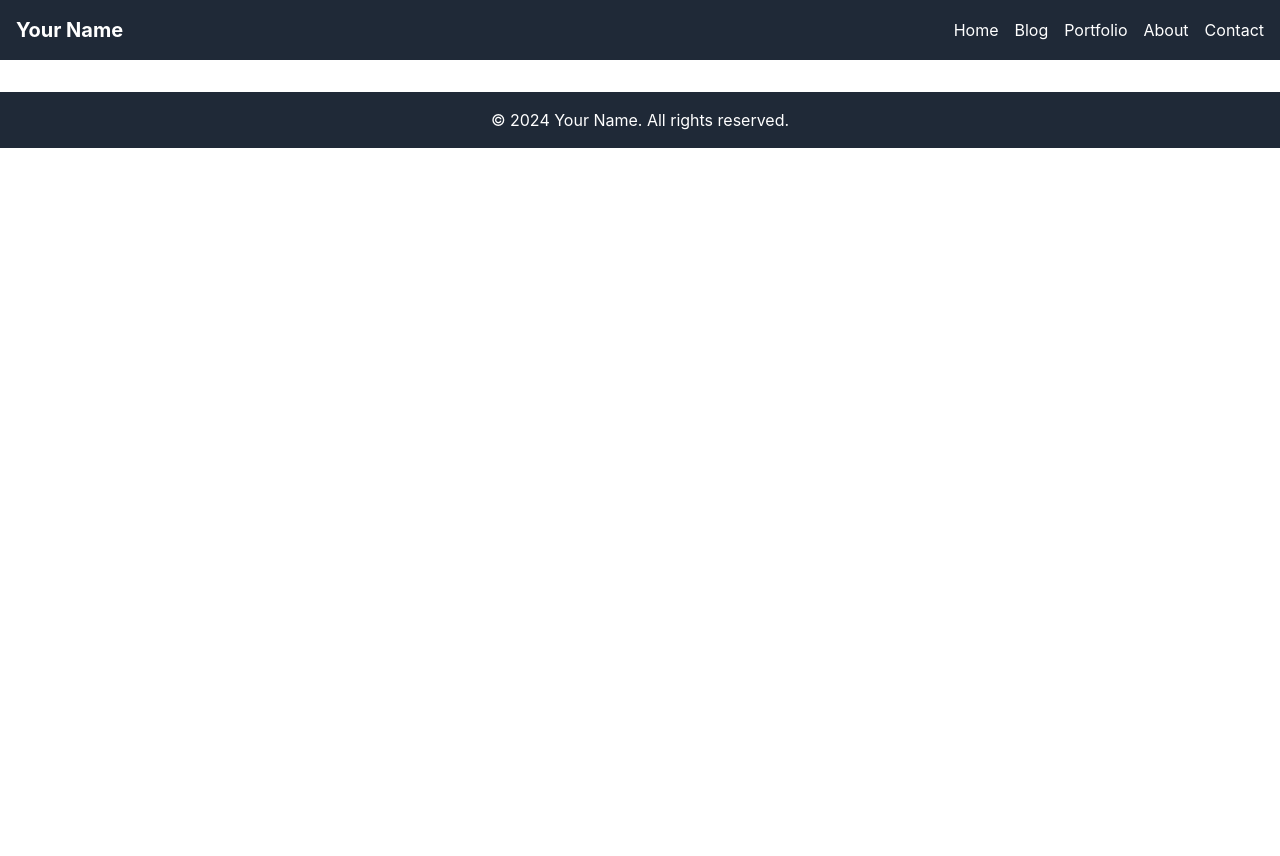
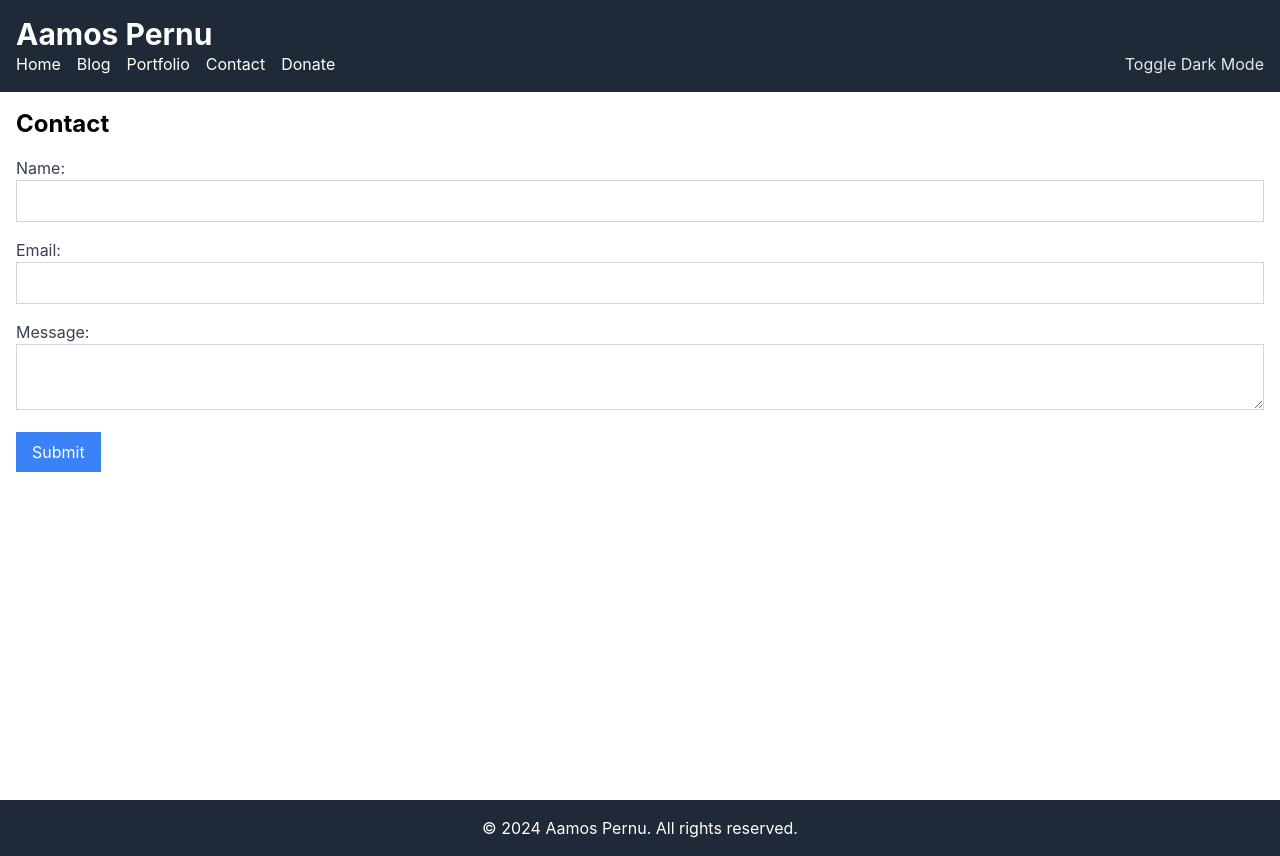
Before and after one commit to aamosljp/aamosljp.github.io, a React (Create React App) app: page /contact in a window 1280 px wide. Before the commit the page ends 800 px from the top, so only its background shows below. Built offline with nearby package versions, Linux system fonts and the light colour scheme.

Commit message:
Restructured and made the blog actually work

```diff
--- a/package.json
+++ b/package.json
@@ -10,8 +10,10 @@
     "axios": "^1.6.8",
     "react": "^18.3.1",
     "react-dom": "^18.3.1",
+    "react-kofi-button": "^0.7.1",
     "react-router-dom": "^6.23.1",
     "react-scripts": "5.0.1",
+    "sass": "^1.77.2",
     "web-vitals": "^2.1.4"
   },
   "scripts": {
--- a/src/App.js
+++ b/src/App.js
@@ -5,20 +5,39 @@ import Footer from './components/Footer';
 import BlogList from './components/BlogList';
 import BlogPost from './components/BlogPost';
 import Portfolio from './components/Portfolio';
-import About from './components/About';
 import Contact from './components/Contact';
+import Donate from './components/Donate';
+import Home from './components/Home';
 
 function App() {
+    if (localStorage.theme === 'dark' || (!('theme' in localStorage) && window.matchMedia('(prefers-color-scheme: dark)').matches)) {
+        document.documentElement.classList.add('dark')
+    } else {
+        document.documentElement.classList.remove('dark')
+    }
+    const toggleDarkMode = () => {
+        if (localStorage.theme === 'dark') localStorage.theme = 'light';
+        else if (localStorage.theme === 'light') localStorage.theme = 'dark';
+        else localStorage.theme = 'dark';
+        if (localStorage.theme === 'dark') {
+            document.documentElement.classList.add('dark')
+        } else {
+            document.documentElement.classList.remove('dark')
+        }
+    };
     return (
         <Router>
-      <Header />
+            <div className='flex flex-col min-h-screen dark:bg-gray-900 transition duration-300'>
+                <Header toggleDarkMode={toggleDarkMode} />
                 <Routes>
-        <Route path="/" exact component={BlogList} />
-        <Route path="/blog/:slug" component={BlogPost} />
-        <Route path="/portfolio" component={Portfolio} />
-        <Route path="/about" component={About} />
-        <Route path="/contact" component={Contact} />
+                    <Route path="/" exact Component={Home} />
+                    <Route path="/blog" exact Component={BlogList} />
+                    <Route path="/blog/:id" Component={BlogPost} />
+                    <Route path="/portfolio" Component={Portfolio} />
+                    <Route path="/contact" Component={Contact} />
+                    <Route path="/donate" Component={Donate} />
                 </Routes>
+            </div>
             <Footer />
         </Router>
     );
--- a/src/components/About.js
+++ /dev/null
@@ -1,10 +0,0 @@
-import React from 'react';
-
-const About = () => (
-  <div className="container mx-auto p-4">
-    <h2 className="text-2xl font-bold mb-4">About</h2>
-    <p>HELLOOOOOO!!!!</p>
-  </div>
-);
-
-export default About;
--- a/src/components/BlogList.js
+++ b/src/components/BlogList.js
@@ -6,18 +6,18 @@ const BlogList = () => {
   const [posts, setPosts] = useState([]);
 
   useEffect(() => {
-    axios.get('http://localhost:1337/blog-posts').then(response => {
-      setPosts(response.data);
-    });
+    axios.get('http://localhost:1337/api/blogs').then(response => {
+      setPosts(response.data['data']);
+    }).catch(error => console.error("Error fetching blog posts: ", error));
   }, []);
 
   return (
     <div className="container mx-auto p-4">
-      <h2 className="text-2xl font-bold mb-4">Blog</h2>
+      <h2 className="dark:text-blue-200 text-2xl font-bold mb-4 transition duration-300">Blog</h2>
       <ul>
-        {posts.map(post => (
-          <li key={post.id} className="mb-2">
-            <Link className="text-blue-500 hover:underline" to={`/blog/${post.slug}`}>{post.title}</Link>
+        {posts.map(({ id, attributes }) => (
+          <li key={id} className="mb-2">
+            <Link className="text-blue-500 hover:underline" to={`/blog/${id}`}>{attributes.title}</Link>
           </li>
         ))}
       </ul>
--- a/src/components/BlogPost.js
+++ b/src/components/BlogPost.js
@@ -3,21 +3,21 @@ import axios from 'axios';
 import { useParams } from 'react-router-dom';
 
 const BlogPost = () => {
-  const { slug } = useParams();
+  const { id } = useParams();
   const [post, setPost] = useState(null);
 
   useEffect(() => {
-    axios.get(`http://localhost:1337/blog-posts?slug=${slug}`).then(response => {
-      setPost(response.data[0]);
-    });
-  }, [slug]);
+    axios.get(`http://localhost:1337/api/blogs/${id}`).then(response => {
+      setPost(response.data['data']);
+    }).catch(error => console.error("Error fetching blog post: ", error));
+  }, [id]);
 
   if (!post) return <div className="container mx-auto p-4">Loading...</div>;
 
   return (
     <div className="container mx-auto p-4">
-      <h2 className="text-3xl font-bold mb-4">{post.title}</h2>
-      <div dangerouslySetInnerHTML={{ __html: post.content }} />
+      <h2 className="dark:text-blue-300 text-3xl font-bold mb-4 transition duration-300">{post.attributes.title}</h2>
+      <div className="dark:text-blue-200" dangerouslySetInnerHTML={{ __html: post.attributes.content }} />
     </div>
   );
 };
--- a/src/components/Contact.js
+++ b/src/components/Contact.js
@@ -2,21 +2,21 @@ import React from 'react';
 
 const Contact = () => (
   <div className="container mx-auto p-4">
-    <h2 className="text-2xl font-bold mb-4">Contact</h2>
+    <h2 className="dark:text-blue-200 text-2xl font-bold mb-4 transition duration-300">Contact</h2>
     <form className="space-y-4">
       <div>
-        <label className="block text-gray-700">Name:</label>
-        <input type="text" name="name" className="w-full border border-gray-300 p-2" />
+        <label className="dark:text-blue-300 block text-gray-700 transition duration-300">Name:</label>
+        <input type="text" name="name" className="dark:border-gray-700 dark:bg-gray-600 w-full border border-gray-300 p-2 transition duration-300" />
       </div>
       <div>
-        <label className="block text-gray-700">Email:</label>
-        <input type="email" name="email" className="w-full border border-gray-300 p-2" />
+        <label className="dark:text-blue-300 block text-gray-700 transition duration-300">Email:</label>
+        <input type="email" name="email" className="dark:border-gray-700 dark:bg-gray-600 w-full border border-gray-300 p-2 transition duration-300" />
       </div>
       <div>
-        <label className="block text-gray-700">Message:</label>
-        <textarea name="message" className="w-full border border-gray-300 p-2" />
+        <label className="dark:text-blue-300 block text-gray-700 transition duration-300">Message:</label>
+        <textarea name="message" className="dark:border-gray-700 dark:bg-gray-600 w-full border border-gray-300 p-2 transition duration-300" />
       </div>
-      <button type="submit" className="bg-blue-500 text-white px-4 py-2">Submit</button>
+      <button type="submit" className="dark:bg-blue-800 bg-blue-500 text-white px-4 py-2 transition duration-300">Submit</button>
     </form>
   </div>
 );
--- /dev/null
+++ b/src/components/Donate.js
@@ -0,0 +1,10 @@
+import React from 'react';
+
+const Donate = () => (
+    <div className="container mx-auto p-4">
+        <h2 className="dark:text-blue-200 text-2xl font-bold mb-4 transition duration-300">Donate</h2>
+        <iframe id='kofiframe' src='https://ko-fi.com/aamosljp/?hidefeed=true&widget=true&embed=true&preview=true' height='712' title='aamosljp'></iframe>
+    </div>
+);
+
+export default Donate;
--- a/src/components/Footer.js
+++ b/src/components/Footer.js
@@ -1,11 +1,9 @@
 import React from 'react';
 
 const Footer = () => (
-  <footer className="bg-gray-800 text-white p-4 mt-8">
-    <div className="container mx-auto text-center">
-      <p>&copy; 2024 Your Name. All rights reserved.</p>
-    </div>
-  </footer>
+    <footer className="bg-gray-800 text-white p-4 text-center">
+        <p>&copy; 2024 Aamos Pernu. All rights reserved.</p>
+    </footer>
 );
 
 export default Footer;
--- a/src/components/Header.js
+++ b/src/components/Header.js
@@ -1,19 +1,20 @@
 import React from 'react';
 import { Link } from 'react-router-dom';
 
-const Header = () => (
-  <header className="bg-gray-800 text-white p-4">
-    <div className="container mx-auto flex justify-between items-center">
-      <h1 className="text-xl font-bold">Your Name</h1>
-      <nav className="space-x-4">
-        <Link className="hover:underline" to="/">Home</Link>
-        <Link className="hover:underline" to="/blog">Blog</Link>
-        <Link className="hover:underline" to="/portfolio">Portfolio</Link>
-        <Link className="hover:underline" to="/about">About</Link>
-        <Link className="hover:underline" to="/contact">Contact</Link>
-      </nav>
-    </div>
-  </header>
+const Header = ({ toggleDarkMode }) => (
+    <header className="bg-gray-800 text-white p-4">
+        <h1 className="text-3xl font-bold">Aamos Pernu</h1>
+        <nav className="flex justify-between items-center">
+            <Link className="mr-4" to="/">Home</Link>
+            <Link className="mr-4" to="/blog">Blog</Link>
+            <Link className="mr-4" to="/portfolio">Portfolio</Link>
+            <Link className="mr-4" to="/contact">Contact</Link>
+            <Link className="mr-4" to="/donate">Donate</Link>
+            <button onClick={toggleDarkMode} className='dark:text-gray-600 text-gray-200 focus:outline-none ml-auto transiton duration-300'>
+                Toggle Dark Mode
+            </button>
+        </nav>
+    </header>
 );
 
 export default Header;
--- /dev/null
+++ b/src/components/Home.js
@@ -0,0 +1,10 @@
+import React from 'react';
+
+const Home = () => (
+  <div className="container mx-auto p-4">
+    <h2 className="dark:text-blue-200 text-2xl font-bold mb-4 transition duration-300">Home</h2>
+    <p className="dark:text-blue-300 transition duration-300">HELLOOOOOO!!!!</p>
+  </div>
+);
+
+export default Home;
--- a/src/components/Portfolio.js
+++ b/src/components/Portfolio.js
@@ -1,10 +1,44 @@
 import React from 'react';
 
-const Portfolio = () => (
-  <div className="container mx-auto p-4">
-    <h2 className="text-2xl font-bold mb-4">Portfolio</h2>
-    <p>Portfolio content goes here.</p>
-  </div>
-);
+const Portfolio = () => {
+    const projects = [
+        {
+            name: 'aamOS',
+            description: 'My small hobby OS.',
+            githubLink: 'https://github.com/aamosljp/aamOS',
+        },
+        {
+            name: 'rsraytracer',
+            description: 'A small ray tracer written in Rust.',
+            githubLink: 'https://github.com/aamosljp/rsraytracer',
+        },
+        {
+            name: 'simplefprenderer',
+            description: 'A very simple doom-like 3D renderer written in C++.',
+            githubLink: 'https://github.com/aamosljp/simplefprenderer',
+        },
+        {
+            name: 'pngme',
+            description: 'A program to encode messages into a PNG file.',
+            githubLink: 'https://github.com/aamosljp/pngme',
+        },
+    ];
+
+    return (
+        <div className="container mx-auto p-4">
+            <h2 className="dark:text-blue-200 text-2xl font-bold mb-4 transition duration-300">Portfolio</h2>
+            <div className="grid gap-4 grid-cols-1 md:grid-cols-2 lg:grid-cols-3">
+                {projects.map((project, index) => (
+                    <a key={index} href={project.githubLink} target="_blank" rel="noopener noreferrer" className="dark:bg-gray-600 bg-blue-100 rounded-lg overflow-hidden shadow-md dark:hover:bg-gray-700 hover:bg-blue-200 transition duration-300">
+                        <div className="p-4">
+                            <h3 className="dark:text-blue-300 text-xl font-bold mb-2 transition duration-300">{project.name}</h3>
+                            <p className="dark:text-blue-200 text-gray-700 transition duration-300">{project.description}</p>
+                        </div>
+                    </a>
+                ))}
+            </div>
+        </div>
+    );
+};
 
 export default Portfolio;
--- a/tailwind.config.js
+++ b/tailwind.config.js
@@ -1,10 +1,11 @@
 /** @type {import('tailwindcss').Config} */
 module.exports = {
-  content: [
+    content: [
         "./src/**/*.{js,jsx,ts,tsx}",
     ],
-  theme: {
-    extend: {},
-  },
-  plugins: [],
+    theme: {
+        extend: {},
+    },
+    plugins: [],
+    darkMode: 'selector',
 }
```
Also changed, not shown: 1 other file (tests, documents, lock files or other folders). Lines whose indentation alone changed are shown as unchanged.
